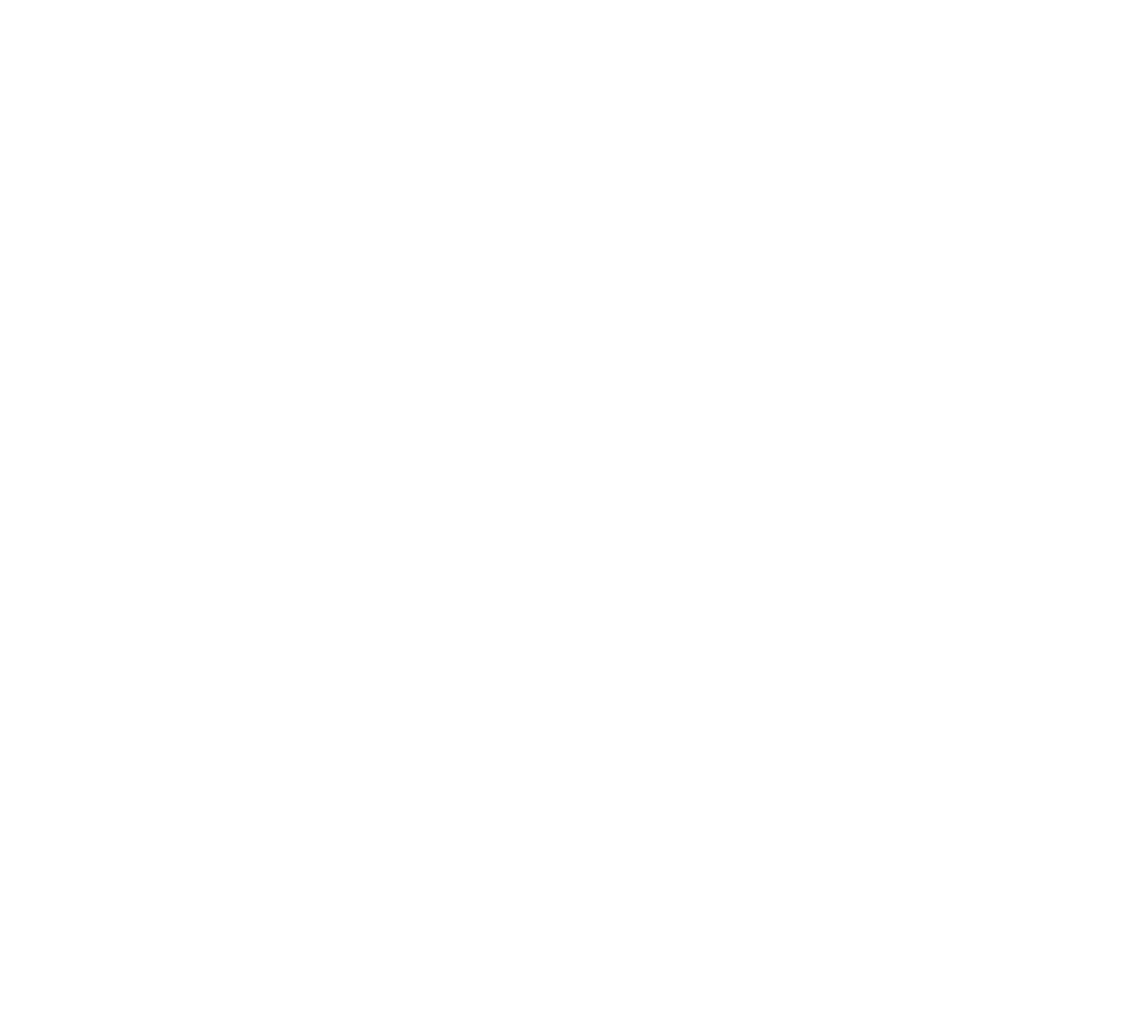
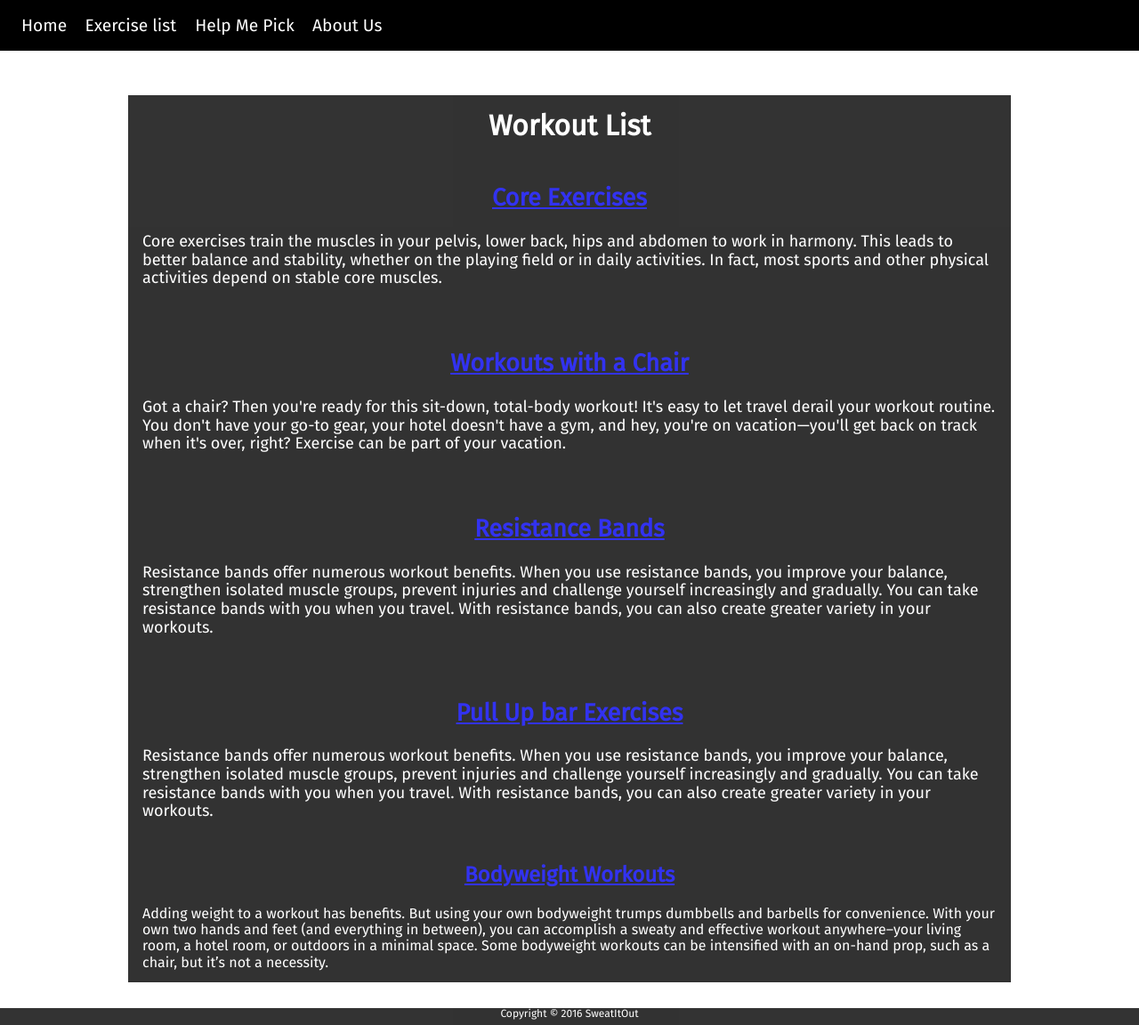
Before and after one commit to Spwahle/Sweat-It-Out, a plain HTML site: page exercise.html in a window 1280 px wide. Shown: the whole page at 89% size. Before the commit the page ends 800 px from the top, so only its background shows below. Drawn offline with nearby package versions, Linux system fonts and the light colour scheme.

Commit message:
added exercise.html page

```diff
--- a/exercise.html
+++ b/exercise.html
@@ -0,0 +1,115 @@
+<!DOCTYPE html>
+<html>
+<head>
+  <title>Exercise List</title>
+  <link href="css/normalize.css" rel="stylesheet" type="text/css">
+  <link href='https://fonts.googleapis.com/css?family=Fira+Sans' rel='stylesheet' type='text/css'>
+  <link href="css/style.css" rel="stylesheet" type="text/css">
+  <meta name="viewport" content="width=device-width, initial-scale=1">
+</head>
+  <body class="subpage">
+    <header>
+      <nav>
+        <ul>
+          <li><a href="index.html">Home</a></li>
+          <li>
+            <a href="exercise.html">Exercise list</a>
+              <ul>
+                <li><a href=#>Resistance Band Exercises</a></li>
+                <li><a href=#>Bodyweight Exercises</a></li>
+                <li><a href=#>Core Exercises</a></li>
+                <li><a href=#>Chair Exercises</a></li>
+                <li><a href=#>Pull Up Bar Exercises</a></li>
+              </ul>
+            </li>
+        <li><a href="helpmechoose.html">Help Me Pick</a></li>
+        <li><a href="about.html">About Us</a></li>
+        </ul>
+      </nav>
+  </header>
+  <div class="main">
+    <div class="wrapper">
+    <section class="about-us">
+      <section class="areWeThereYet">
+      <h1>Workout List</h1>
+    </section>
+          <div class="bio">
+            <div class="bioInfoBox">
+              <h2><a href="core.html">Core Exercises</a></h2>
+              <p>Core exercises train the muscles in your pelvis, lower back, hips and abdomen to work in harmony. This leads to better balance and stability, whether on the playing field or in daily activities. In fact, most sports and other physical activities depend on stable core muscles.</p>
+              <!-- <ul>
+                <li>In and Outs</li>
+                <li>Alternating Scissors</li>
+                <li>Pulse Ups</li>
+                <li>Planks</li>
+                <li>Russian twist</li>
+                <li>Flutter Kicks</li>
+                <li>Superman</li>
+                <li>Boat</li>
+              </ul> -->
+            </div>
+          </div>
+        <div class="bio">
+          <div class="bioInfoBox">
+            <h2><a href="chair.html">Workouts with a Chair</a></h2>
+            <p>Got a chair? Then you're ready for this sit-down, total-body workout! It's easy to let travel derail your workout routine. You don't have your go-to gear, your hotel doesn't have a gym, and hey, you're on vacation—you'll get back on track when it's over, right? Exercise can be part of your vacation.</p>
+            <!-- <ul>
+              <li>Step Ups</li>
+              <li>Angled Pushups</li>
+              <li>Dips</li>
+              <li>Decline Pushups</li>
+              <li>Toe Taps</li>
+              <li>Three-chair pushups</li>
+              <li>Bulgarian lunges</li>
+            </ul> -->
+          </div>
+        </div>
+        <div class="bio">
+          <div class="bioInfoBox">
+            <h2><a href="resistance.html">Resistance Bands</a></h2>
+            <p> Resistance bands offer numerous workout benefits. When you use resistance bands, you improve your balance, strengthen isolated muscle groups, prevent injuries and challenge yourself increasingly and gradually. You can take resistance bands with you when you travel. With resistance bands, you can also create greater variety in your workouts.</p>
+            <!-- <ul>
+              <li>Front Squat</li>
+              <li>Overhead Press</li>
+              <li>Bent-over Row</li>
+              <li>Tricep Extensions</li>
+              <li>Lateral Raise</li>
+              <li>Bicep curls</li>
+            </ul> -->
+          </div>
+        </div>
+        <div class="bio">
+            <div class="bioInfoBox">
+            <h2><a href="pullup.html">Pull Up bar Exercises</a></h2>
+            <p>Resistance bands offer numerous workout benefits. When you use resistance bands, you improve your balance, strengthen isolated muscle groups, prevent injuries and challenge yourself increasingly and gradually. You can take resistance bands with you when you travel. With resistance bands, you can also create greater variety in your workouts.</p>
+            <!-- <ul>
+            <li>Basic Pull up</li>
+            <li>Hanging knee raise</li>
+            <li>Hanging leg raise</li>
+            <li>Flex arm hang</li>
+            <li>Negatives</li>
+            <li>Toe-to-Bar</li>
+            </ul> -->
+          </div>
+        </div>
+          <div class="bioInfoBox">
+          <h2><a href="bodyweight.html">Bodyweight Workouts</a></h2>
+          <p>Adding weight to a workout has benefits. But using your own bodyweight trumps dumbbells and barbells for convenience. With your own two hands and feet (and everything in between), you can accomplish a sweaty and effective workout anywhere–your living room, a hotel room, or outdoors in a minimal space. Some bodyweight workouts can be intensified with an on-hand prop, such as a chair, but it’s not a necessity.</p>
+          <!-- <ul>
+            <li>Pushups</li>
+            <li>Reverse Lunges</li>
+            <li>Lateral Lunges</li>
+            <li>Burpees</li>
+            <li>Wall Sits</li>
+            <li>Handstand Pushups</li>
+            <li></li>
+          </ul> -->
+        </div>
+      </div>
+      </section>
+    </div>
+    <div class="push"></div>
+  </div>
+    <footer>Copyright &copy; 2016 <a href="about.html">SweatItOut</a></footer>
+  </body>
+</html>
```
Also changed, not shown: bodyweight.html (+0 -7 lines), chair.html (+0 -7 lines), core.html (+0 -7 lines), resistance.html (+0 -7 lines).
